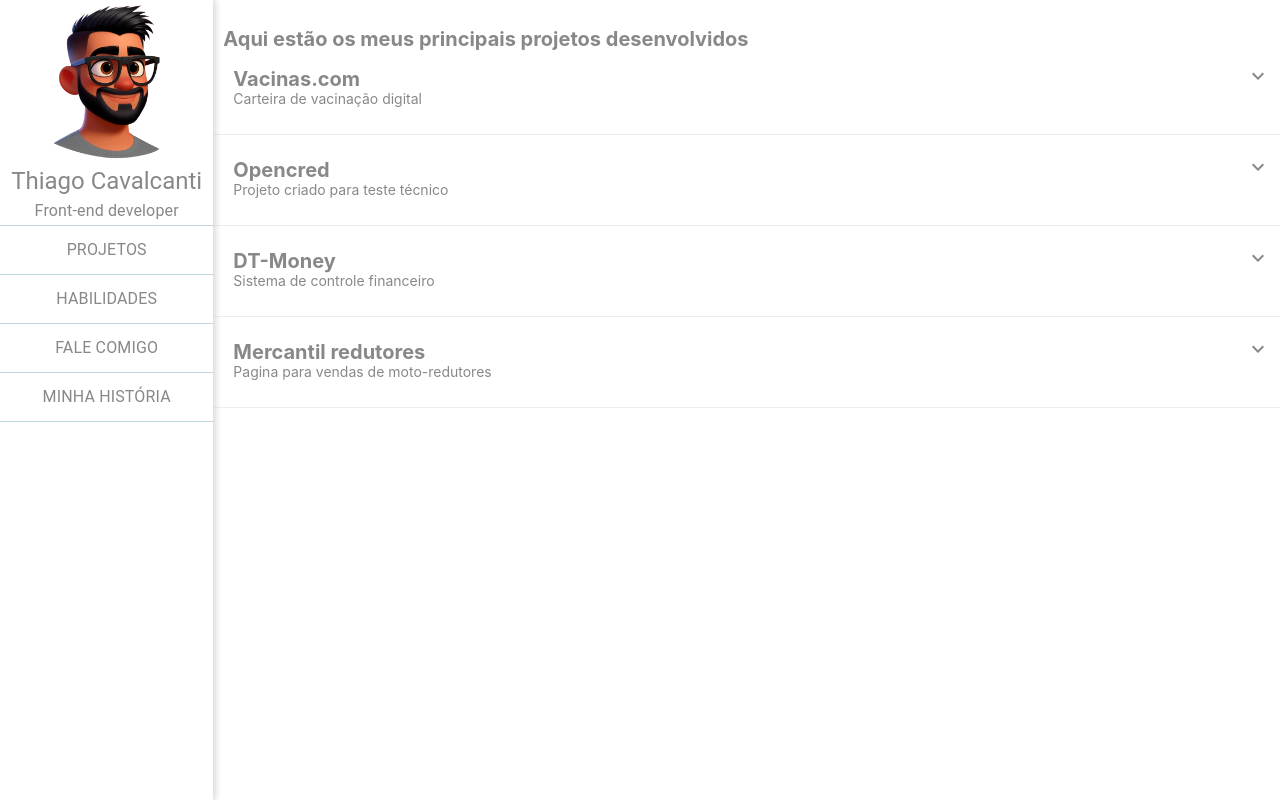
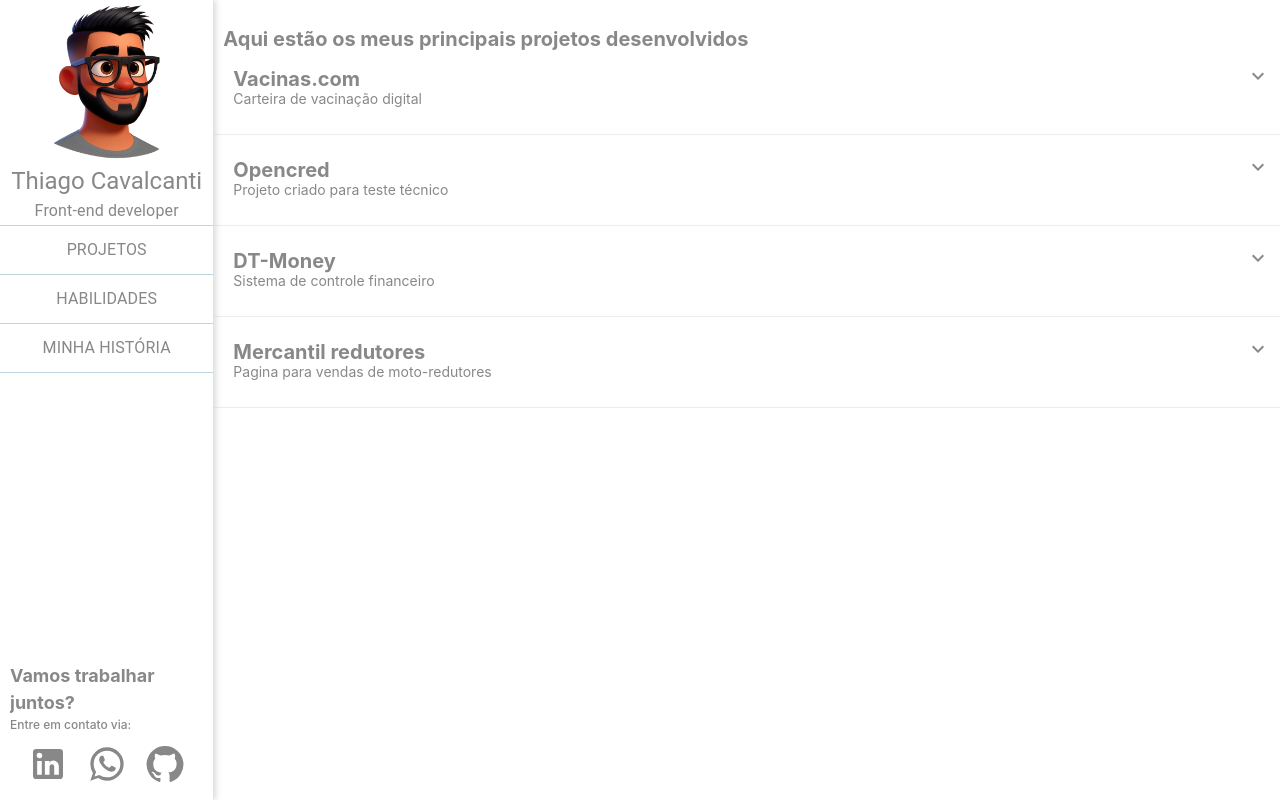
Before and after one commit to thmano/portifolio-ThiagoCavalcanti, a React (Vite) app: page /project in a window 1280 px wide. Built offline with nearby package versions, Linux system fonts and the light colour scheme; data requests are answered from the project's data file.

Commit message:
criando contatos

```diff
--- a/src/App.jsx
+++ b/src/App.jsx
@@ -4,7 +4,6 @@
 import { BrowserRouter as Router, Routes, Route } from "react-router-dom";
 import Projects from "./projects";
 import Skills from "./skills";
-import Contact from "./contact";
 import About from "./about";
 
 function App() {
@@ -15,7 +14,6 @@
         <Route exact path="/" element={<Home />} />
         <Route path="/project" element={<Projects />} />
         <Route path="/skills" element={<Skills />} />
-        <Route path="/contact" element={<Contact />} />
         <Route path="/about" element={<About />} />
       </Routes>
     </Router>
--- a/src/contact/index.jsx
+++ b/src/contact/index.jsx
@@ -2,7 +2,7 @@
 
     return (
       <div className="container_painel">
-        <p>Contato</p>
+        <p>Vamos trabalhar juntos?</p>
       </div>
     )
   }
--- a/src/menu/index.jsx
+++ b/src/menu/index.jsx
@@ -4,6 +4,9 @@
 import Box from "@mui/material/Box";
 import Typography from "@mui/material/Typography";
 import { Link } from "react-router-dom";
+import LinkedInIcon from "@mui/icons-material/LinkedIn";
+import GitHubIcon from "@mui/icons-material/GitHub";
+import WhatsAppIcon from "@mui/icons-material/WhatsApp";
 import {
   Divider,
   List,
@@ -16,6 +19,7 @@
   return (
     <>
       <div className="container_menu">
+        <div className="menuContent">
           <Stack direction="row" spacing={2}>
             <Avatar
               alt="Remy Sharp"
@@ -49,24 +53,47 @@
               </ListItem>
             </Link>
             <Divider className="divider_menu" />
-          <Link to="/contact">
-            <ListItem disablePadding>
-              <ListItemButton>
-                <ListItemText className="list_menu" primary="Fale comigo" />
-              </ListItemButton>
-            </ListItem>
-          </Link>
-          <Divider className="divider_menu" />
             <Link to="/about">
               <ListItem disablePadding>
                 <ListItemButton>
-                <ListItemText className="list_menu" primary="Minha história" />
+                  <ListItemText
+                    className="list_menu"
+                    primary="Minha história"
+                  />
                 </ListItemButton>
               </ListItem>
             </Link>
             <Divider className="divider_menu" />
           </List>
         </div>
+        <div className="contactIcons">
+          <p className="textContact">Vamos trabalhar juntos?</p>
+          <p className="subTextContact">Entre em contato via:</p>
+          <div className="icons">
+            <a
+              href="https://www.linkedin.com/in/thiago-s-36651b129/"
+              className="link"
+              target="_blank"
+            >
+              <LinkedInIcon className="iconLinkedin" sx={{ fontSize: 40 }} />
+            </a>
+            <a
+              href="https://wa.me/+5511959817334"
+              className="link"
+              target="_blank"
+            >
+              <WhatsAppIcon className="iconWhatsapp" sx={{ fontSize: 40 }} />
+            </a>
+            <a
+              href="https://github.com/thmano"
+              className="link"
+              target="_blank"
+            >
+              <GitHubIcon className="iconGithub" sx={{ fontSize: 40 }} />
+            </a>
+          </div>
+        </div>
+      </div>
     </>
   );
 }
--- a/src/menu/style.css
+++ b/src/menu/style.css
@@ -1,7 +1,10 @@
 .container_menu {
   width: 20%;
   height: 100vh;
+  display: flex;
   position: relative;
+  flex-direction: column;
+  justify-content: space-between;
   box-shadow: 3px 0px 6px 0px rgb(207 207 207 / 75%);
 }
 
@@ -14,8 +17,8 @@
   margin: 0 auto;
 }
 
-.MuiButtonGroup-root{
-    align-items: flex-start;
+.MuiButtonGroup-root {
+  align-items: flex-start;
 }
 .MuiBox-root {
   justify-content: center;
@@ -33,12 +36,12 @@
 .MuiButton-root:hover {
   color: #9a9b9e !important;
 }
-.MuiTouchRipple-root{
-    display: none!important;
-    border: none!important;
+.MuiTouchRipple-root {
+  display: none !important;
+  border: none !important;
 }
-.Mui-focusVisible{
-    border: none !important;
+.Mui-focusVisible {
+  border: none !important;
 }
 
 .MuiTypography-root {
@@ -48,16 +51,54 @@
 }
 
 .divider_menu {
-      background-color: #50caff38;
+  background-color: #50caff38;
 }
-.MuiList-root{
-  padding-top: 0!important;
+.MuiList-root {
+  padding-top: 0 !important;
 }
-.MuiListItemButton-root:hover{
-background-color: #405f7c3f!important;
+.MuiListItemButton-root:hover {
+  background-color: #405f7c3f !important;
 }
-.list_menu{
-  font-size: 18px!important;
-  font-weight: 600!important;
+.list_menu {
+  font-size: 18px !important;
+  font-weight: 600 !important;
   text-transform: uppercase;
 }
+.contactIcons {
+
+  color: #888;
+}
+.textContact {
+  font-size: 18px;
+  font-weight: 700;
+  margin: 0;
+  margin-left: 10px;
+}
+.subTextContact{
+  margin: 0;
+  margin-left: 10px;
+  font-size: 12px;
+  font-weight: 500;
+}
+
+.icons{
+  display: flex;
+  justify-content: space-evenly;
+  margin: 10px;
+}
+.iconLinkedin:hover{
+  color: rgb(35, 101, 241);
+  cursor: pointer;
+}
+.iconWhatsapp:hover{
+  cursor: pointer;
+  color: rgb(17, 199, 0)
+}
+.iconGithub:hover{
+  cursor: pointer;
+  color: rgb(0, 0, 0);
+}
+.link{
+  text-decoration: none;
+  color: inherit;
+}
```
Lines whose indentation alone changed are shown as unchanged.
